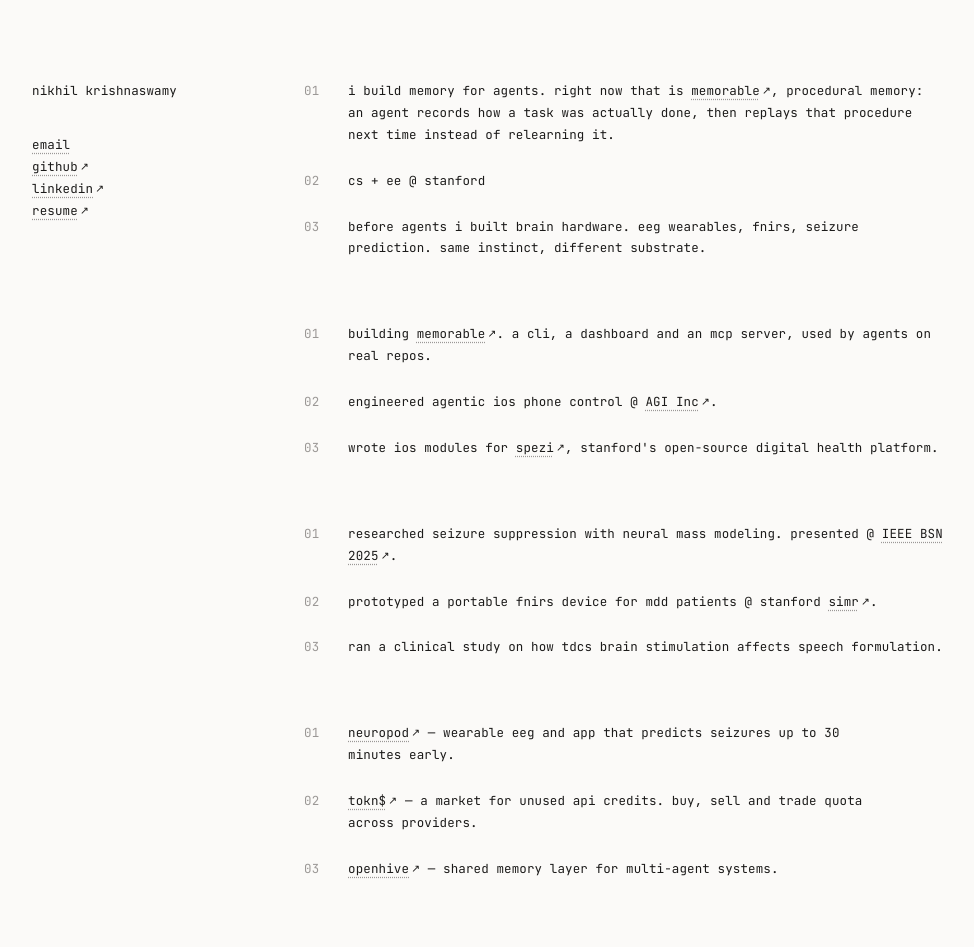
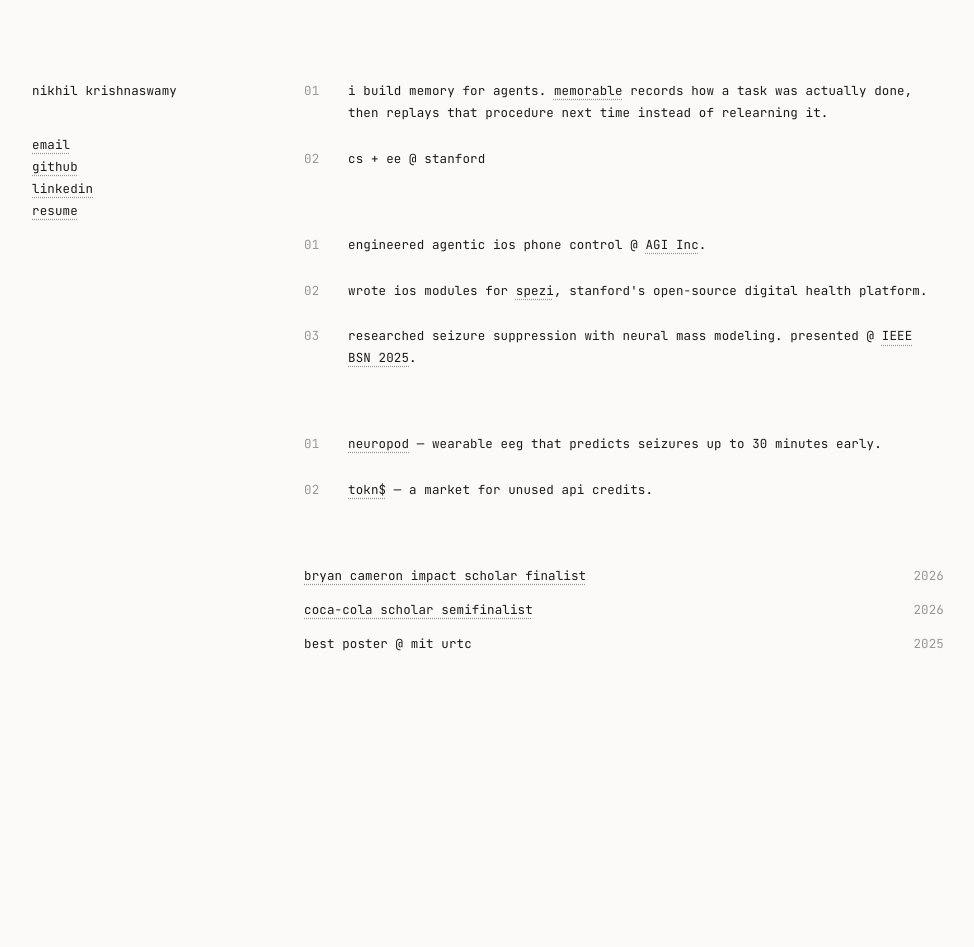
Before and after one commit to NIkhil-cmd-cmd/folio, a Next.js app: page / in a window 1280 px wide. Shown: the top 947 px of the page, without its empty margins (48-1022 px from the left). After the commit the page ends 800 px from the top, so only its background shows below. Built offline with nearby package versions, Linux system fonts and the light colour scheme.

Commit message:
Cut redundant lines and link arrows

```diff
--- a/src/app/globals.css
+++ b/src/app/globals.css
@@ -100,14 +100,6 @@
   text-decoration-color: var(--fg);
 }
 
-.arrow {
-  display: inline-block;
-  margin-left: 0.2em;
-  font-size: 0.85em;
-  text-decoration: none;
-  vertical-align: 1px;
-}
-
 .awards {
   gap: 0.75rem;
 }
--- a/src/app/page.tsx
+++ b/src/app/page.tsx
@@ -6,9 +6,6 @@
   return (
     <a href={href} target="_blank" rel="noopener noreferrer">
       {children}
-      <span className="arrow" aria-hidden="true">
-        ↗
-      </span>
     </a>
   );
 }
@@ -38,46 +35,27 @@
       <div className="col">
         <section>
           <Item n="01">
-            i build memory for agents. right now that is{" "}
-            <Out href="https://memorable.sh">memorable</Out>, procedural memory:
-            an agent records how a task was actually done, then replays that
-            procedure next time instead of relearning it.
+            i build memory for agents.{" "}
+            <Out href="https://memorable.sh">memorable</Out> records how a task
+            was actually done, then replays that procedure next time instead of
+            relearning it.
           </Item>
           <Item n="02">cs + ee @ stanford</Item>
-          <Item n="03">
-            before agents i built brain hardware. eeg wearables, fnirs, seizure
-            prediction. same instinct, different substrate.
-          </Item>
         </section>
 
         <section>
           <Item n="01">
-            building <Out href="https://memorable.sh">memorable</Out>. a cli, a
-            dashboard and an mcp server, used by agents on real repos.
-          </Item>
-          <Item n="02">
             engineered agentic ios phone control @{" "}
             <Out href="https://www.theagi.company/">AGI Inc</Out>.
           </Item>
+          <Item n="02">
+            wrote ios modules for{" "}
+            <Out href="https://github.com/StanfordSpezi">spezi</Out>,
+            stanford&apos;s open-source digital health platform.
+          </Item>
           <Item n="03">
-            wrote ios modules for{" "}
-            <Out href="https://github.com/StanfordSpezi">spezi</Out>, stanford&apos;s
-            open-source digital health platform.
-          </Item>
-        </section>
-
-        <section>
-          <Item n="01">
             researched seizure suppression with neural mass modeling. presented @{" "}
             <Out href="/ieee-bsn-2025.pdf">IEEE BSN 2025</Out>.
-          </Item>
-          <Item n="02">
-            prototyped a portable fnirs device for mdd patients @ stanford{" "}
-            <Out href="https://simr.stanford.edu/">simr</Out>.
-          </Item>
-          <Item n="03">
-            ran a clinical study on how tdcs brain stimulation affects speech
-            formulation.
           </Item>
         </section>
 
@@ -86,15 +64,11 @@
             <Out href="https://www.epilepsyassociation.com/epilepsyu/cupertino-high-students-create-award-winning-seizure-monitoring-device">
               neuropod
             </Out>{" "}
-            — wearable eeg and app that predicts seizures up to 30 minutes early.
+            — wearable eeg that predicts seizures up to 30 minutes early.
           </Item>
           <Item n="02">
             <Out href="https://www.tokns.space/">tokn$</Out> — a market for unused
-            api credits. buy, sell and trade quota across providers.
-          </Item>
-          <Item n="03">
-            <Out href="https://hivemind-agi.vercel.app/">openhive</Out> — shared
-            memory layer for multi-agent systems.
+            api credits.
           </Item>
         </section>
 
@@ -115,16 +89,6 @@
             <span>best poster @ mit urtc</span>
             <span className="year">2025</span>
           </div>
-          <div className="award">
-            <span>state winner, samsung solve for tomorrow</span>
-            <span className="year">2025</span>
-          </div>
-          <div className="award">
-            <Out href="https://conrad.spacecenter.org/2025-winners/">
-              pete conrad challenge power pitch award
-            </Out>
-            <span className="year">2025</span>
-          </div>
         </section>
       </div>
     </main>
```
